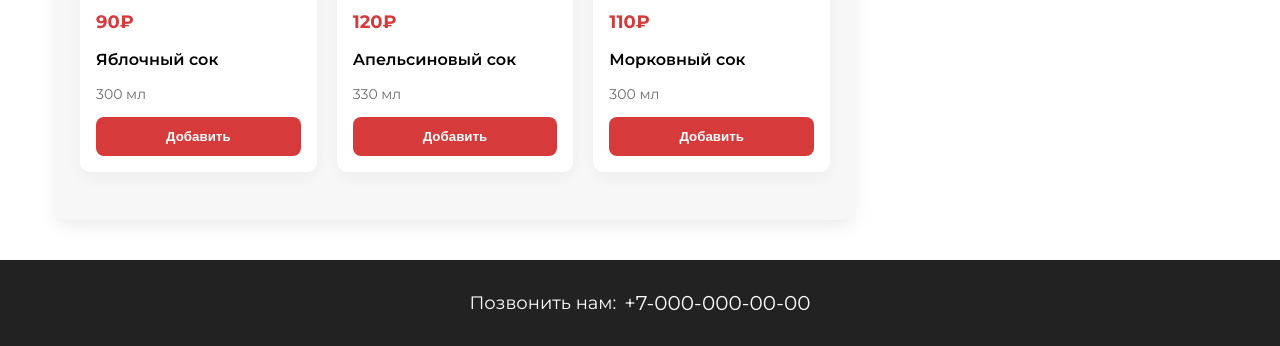
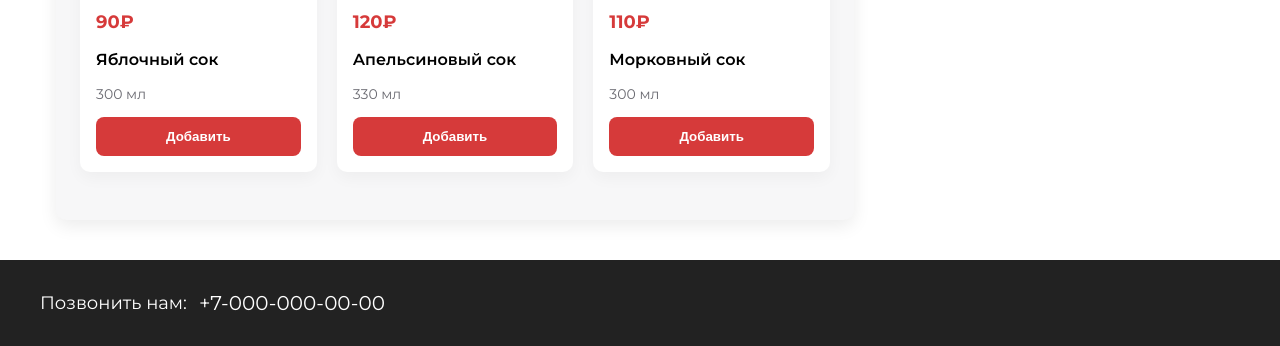
Before and after one commit to Rimashi/Shipilov-web-dev-2025-1, a plain HTML site: page lab2/index.html in a window 1280 px wide. Shown: the part 1341-1687 px from the top of the page. Drawn offline with Linux system fonts and the light colour scheme.

Commit message:
update footer

```diff
--- a/lab1/style.css
+++ b/lab1/style.css
@@ -364,7 +364,6 @@ body {
     max-width: 1200px;
     font-size: 18px;
     display: flex;
-    flex-direction: column;
     align-items: center;
     gap: 12px;
     text-align: center;
--- a/lab2/index.html
+++ b/lab2/index.html
@@ -97,10 +97,8 @@
 
         <footer class="footer" id="contacts">
             <div class="footer__info">
-                <label for="phone_number">
-                    <p>Позвонить нам:</p>
-                    <a class="phone_number" href="tel:+700000000000">+7-000-000-00-00</a>
-                </label>
+                <p>Позвонить нам:</p>
+                <a class="phone_number" href="tel:+700000000000">+7-000-000-00-00</a>
             </div>
         </footer>
     </div>
--- a/lab2/styles/main.css
+++ b/lab2/styles/main.css
@@ -361,17 +361,9 @@ body.modal-open {
     max-width: 1200px;
     font-size: 18px;
     display: flex;
-    flex-direction: column;
     align-items: center;
     gap: 12px;
     text-align: center;
-}
-
-.footer__info label {
-    display: flex;
-    flex-direction: row;
-    align-items: center;
-    gap: 8px;
 }
 
 .phone_number {
```
Also changed, not shown: lab1/index.html (+2 -4 lines).
